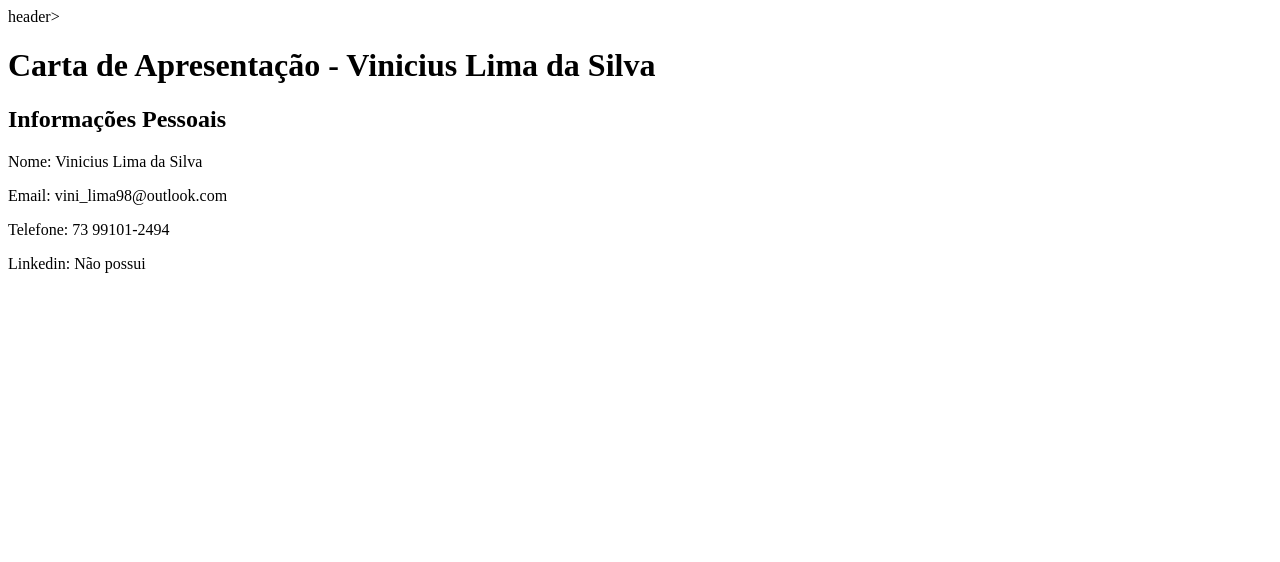
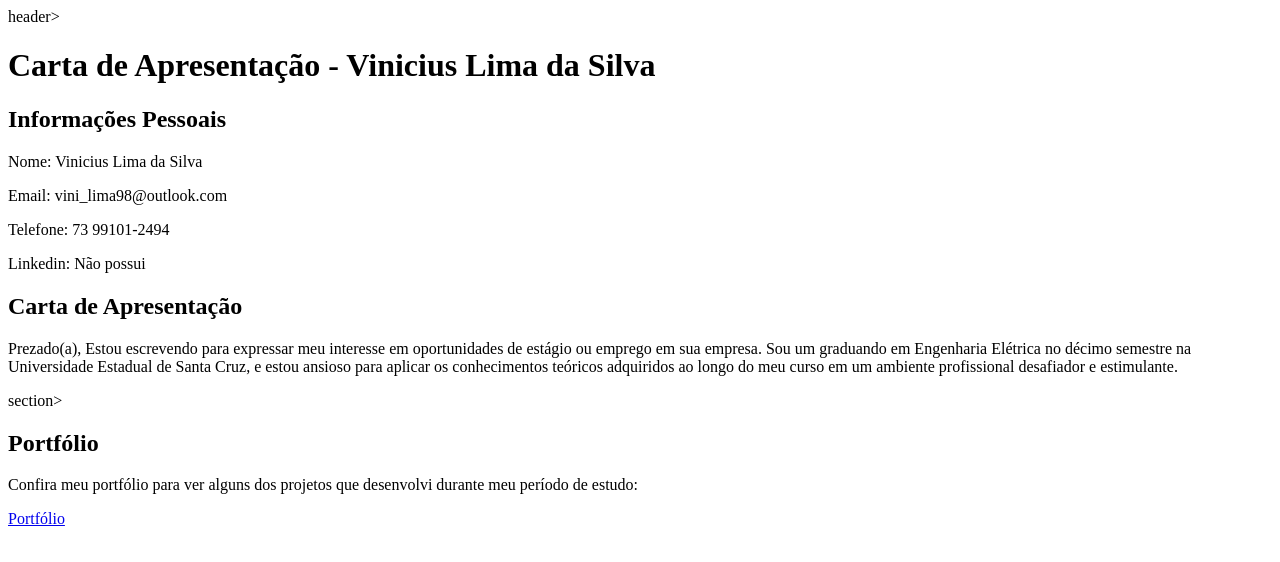
Before and after one commit to Vinicius-Lima-da-Silva/Front-End, a plain HTML site: page index.html in a window 1280 px wide. Drawn offline with Linux system fonts and the light colour scheme.

Commit message:
Finalizando o código

```diff
--- a/index.html
+++ b/index.html
@@ -15,3 +15,14 @@
         <p>Telefone: 73 99101-2494</p>
         <p>Linkedin: Não possui</p>
     </section>
+
+    <section>
+        <h2>Carta de Apresentação</h2>
+        <p>Prezado(a), Estou escrevendo para expressar meu interesse em oportunidades de estágio ou emprego em sua empresa. Sou um graduando em Engenharia Elétrica no décimo semestre na Universidade Estadual de Santa Cruz, e estou ansioso para aplicar os conhecimentos teóricos adquiridos ao longo do meu curso em um ambiente profissional desafiador e estimulante.</p>
+    </section>
+
+    section>
+        <h2>Portfólio</h2>
+        <p>Confira meu portfólio para ver alguns dos projetos que desenvolvi durante meu período de estudo:</p>
+        <p><a href="portfolio.html">Portfólio</a></p>
+    </section>
```
